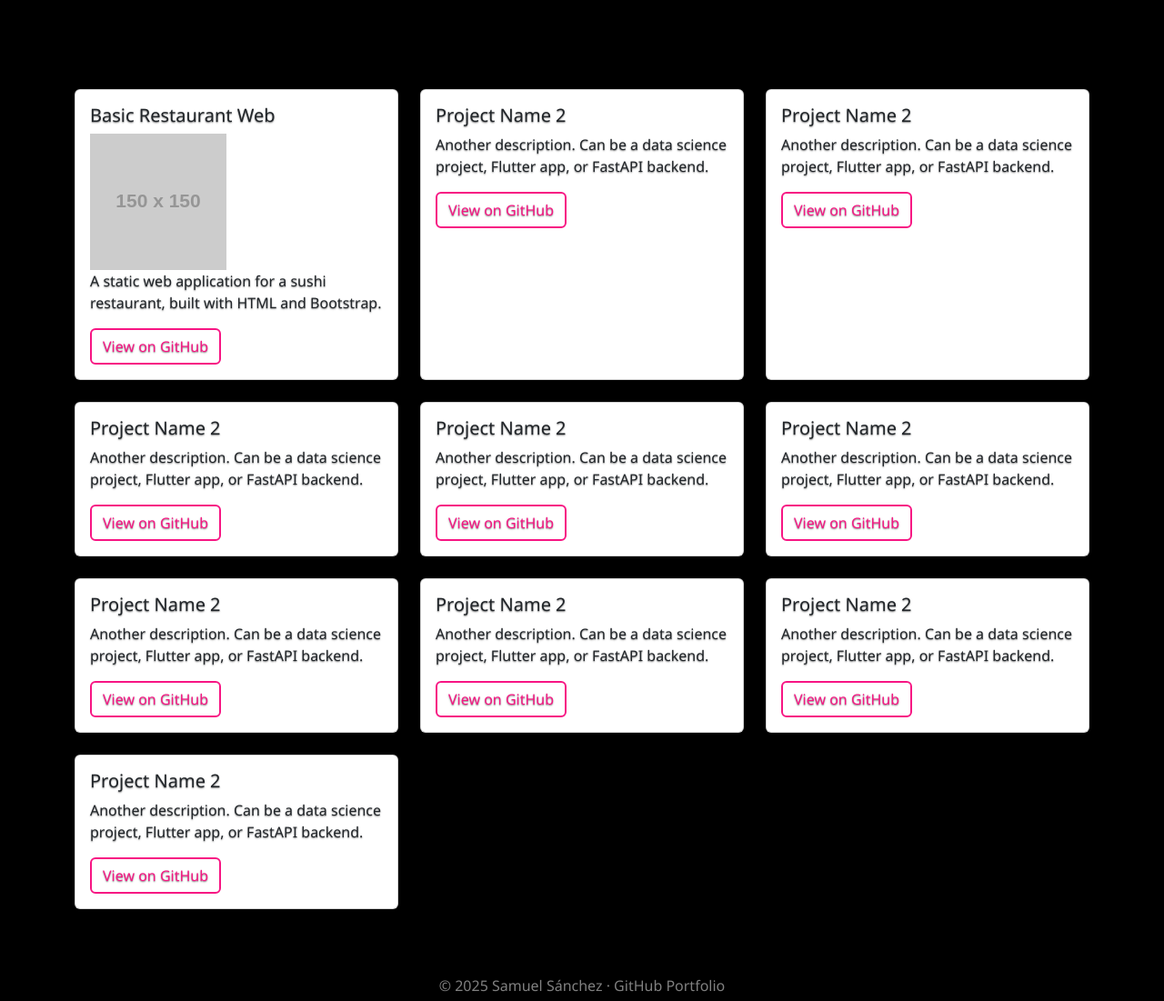
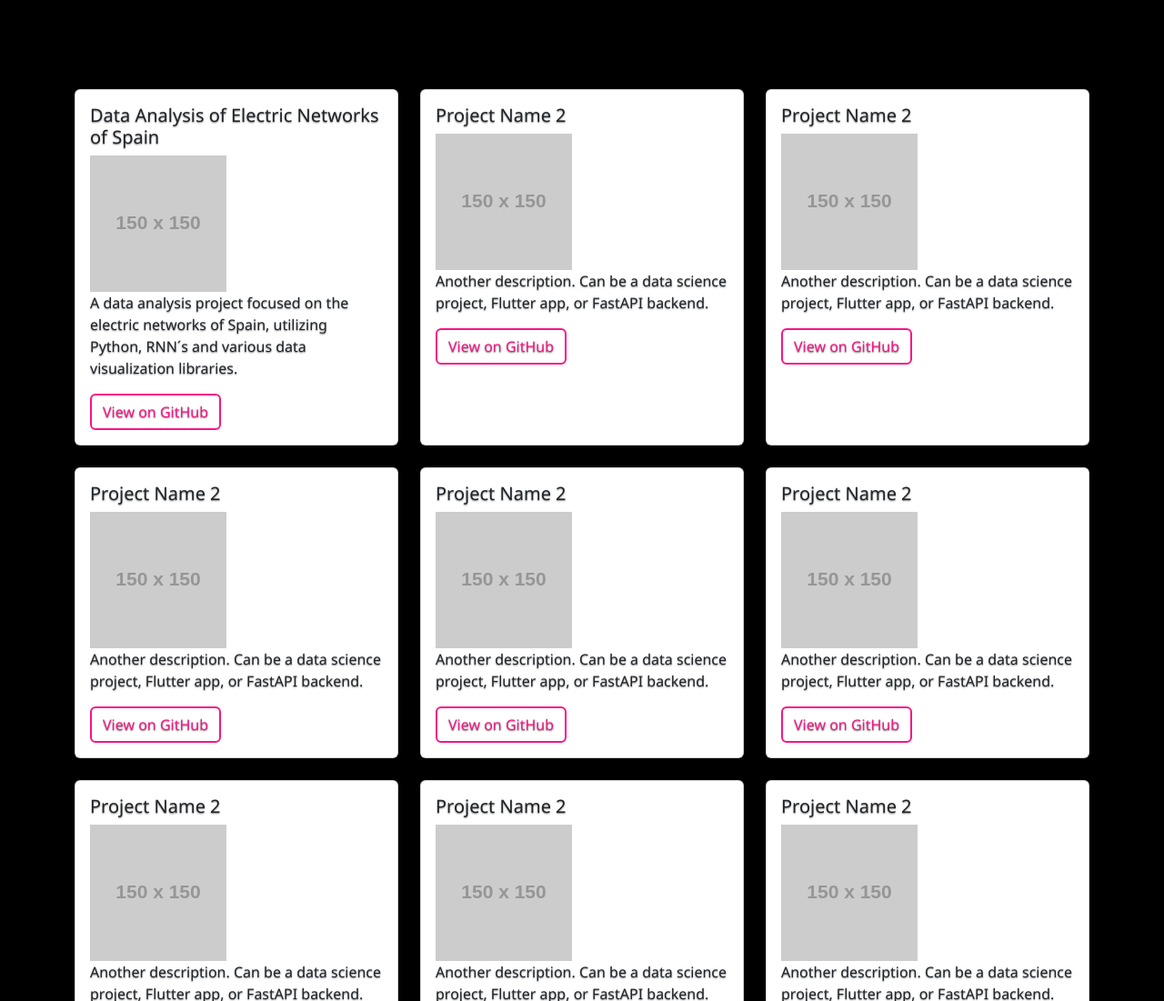
Before and after one commit to Samu-Sr00/SamuelSanchez, a website: page pages/portfolio.html in a window 1280 px wide. Shown: the part 199-1300 px from the top of the page at 91% size. Drawn offline with nearby package versions, Linux system fonts and the light colour scheme; placeholder pictures from the web are drawn by us.

Commit message:
Update portfolio.html

```diff
--- a/pages/portfolio.html
+++ b/pages/portfolio.html
@@ -37,17 +37,20 @@
         <div class="col-md-4">
           <div class="card h-100 shadow-sm">
             <div class="card-body">
-              <h5 class="card-title">Basic Restaurant Web</h5>
+              <h5 class="card-title">
+                Data Analysis of Electric Networks of Spain
+              </h5>
               <img
                 src="https://via.placeholder.com/150"
-                alt="Basic Restaurant Web"
+                alt="Data Analysis of Electric Networks of Spain"
               />
               <p class="card-text">
-                A static web application for a sushi restaurant, built with HTML
-                and Bootstrap.
+                A data analysis project focused on the electric networks of
+                Spain, utilizing Python, RNN´s and various data visualization
+                libraries.
               </p>
               <a
-                href="https://github.com/tuusuario/proyecto1"
+                href="https://github.com/Samu-Sr00/RedesElectricasEspania.git"
                 target="_blank"
                 class="btn btn-outline-primary"
                 >View on GitHub</a
@@ -61,6 +64,10 @@
           <div class="card h-100 shadow-sm">
             <div class="card-body">
               <h5 class="card-title">Project Name 2</h5>
+              <img
+                src="https://via.placeholder.com/150"
+                alt="Basic Restaurant Web"
+              />
               <p class="card-text">
                 Another description. Can be a data science project, Flutter app,
                 or FastAPI backend.
@@ -80,6 +87,10 @@
           <div class="card h-100 shadow-sm">
             <div class="card-body">
               <h5 class="card-title">Project Name 2</h5>
+              <img
+                src="https://via.placeholder.com/150"
+                alt="Basic Restaurant Web"
+              />
               <p class="card-text">
                 Another description. Can be a data science project, Flutter app,
                 or FastAPI backend.
@@ -98,6 +109,10 @@
           <div class="card h-100 shadow-sm">
             <div class="card-body">
               <h5 class="card-title">Project Name 2</h5>
+              <img
+                src="https://via.placeholder.com/150"
+                alt="Basic Restaurant Web"
+              />
               <p class="card-text">
                 Another description. Can be a data science project, Flutter app,
                 or FastAPI backend.
@@ -116,6 +131,10 @@
           <div class="card h-100 shadow-sm">
             <div class="card-body">
               <h5 class="card-title">Project Name 2</h5>
+              <img
+                src="https://via.placeholder.com/150"
+                alt="Basic Restaurant Web"
+              />
               <p class="card-text">
                 Another description. Can be a data science project, Flutter app,
                 or FastAPI backend.
@@ -134,6 +153,10 @@
           <div class="card h-100 shadow-sm">
             <div class="card-body">
               <h5 class="card-title">Project Name 2</h5>
+              <img
+                src="https://via.placeholder.com/150"
+                alt="Basic Restaurant Web"
+              />
               <p class="card-text">
                 Another description. Can be a data science project, Flutter app,
                 or FastAPI backend.
@@ -152,6 +175,10 @@
           <div class="card h-100 shadow-sm">
             <div class="card-body">
               <h5 class="card-title">Project Name 2</h5>
+              <img
+                src="https://via.placeholder.com/150"
+                alt="Basic Restaurant Web"
+              />
               <p class="card-text">
                 Another description. Can be a data science project, Flutter app,
                 or FastAPI backend.
@@ -170,6 +197,10 @@
           <div class="card h-100 shadow-sm">
             <div class="card-body">
               <h5 class="card-title">Project Name 2</h5>
+              <img
+                src="https://via.placeholder.com/150"
+                alt="Basic Restaurant Web"
+              />
               <p class="card-text">
                 Another description. Can be a data science project, Flutter app,
                 or FastAPI backend.
@@ -188,6 +219,10 @@
           <div class="card h-100 shadow-sm">
             <div class="card-body">
               <h5 class="card-title">Project Name 2</h5>
+              <img
+                src="https://via.placeholder.com/150"
+                alt="Basic Restaurant Web"
+              />
               <p class="card-text">
                 Another description. Can be a data science project, Flutter app,
                 or FastAPI backend.
@@ -206,6 +241,10 @@
           <div class="card h-100 shadow-sm">
             <div class="card-body">
               <h5 class="card-title">Project Name 2</h5>
+              <img
+                src="https://via.placeholder.com/150"
+                alt="Basic Restaurant Web"
+              />
               <p class="card-text">
                 Another description. Can be a data science project, Flutter app,
                 or FastAPI backend.
```
